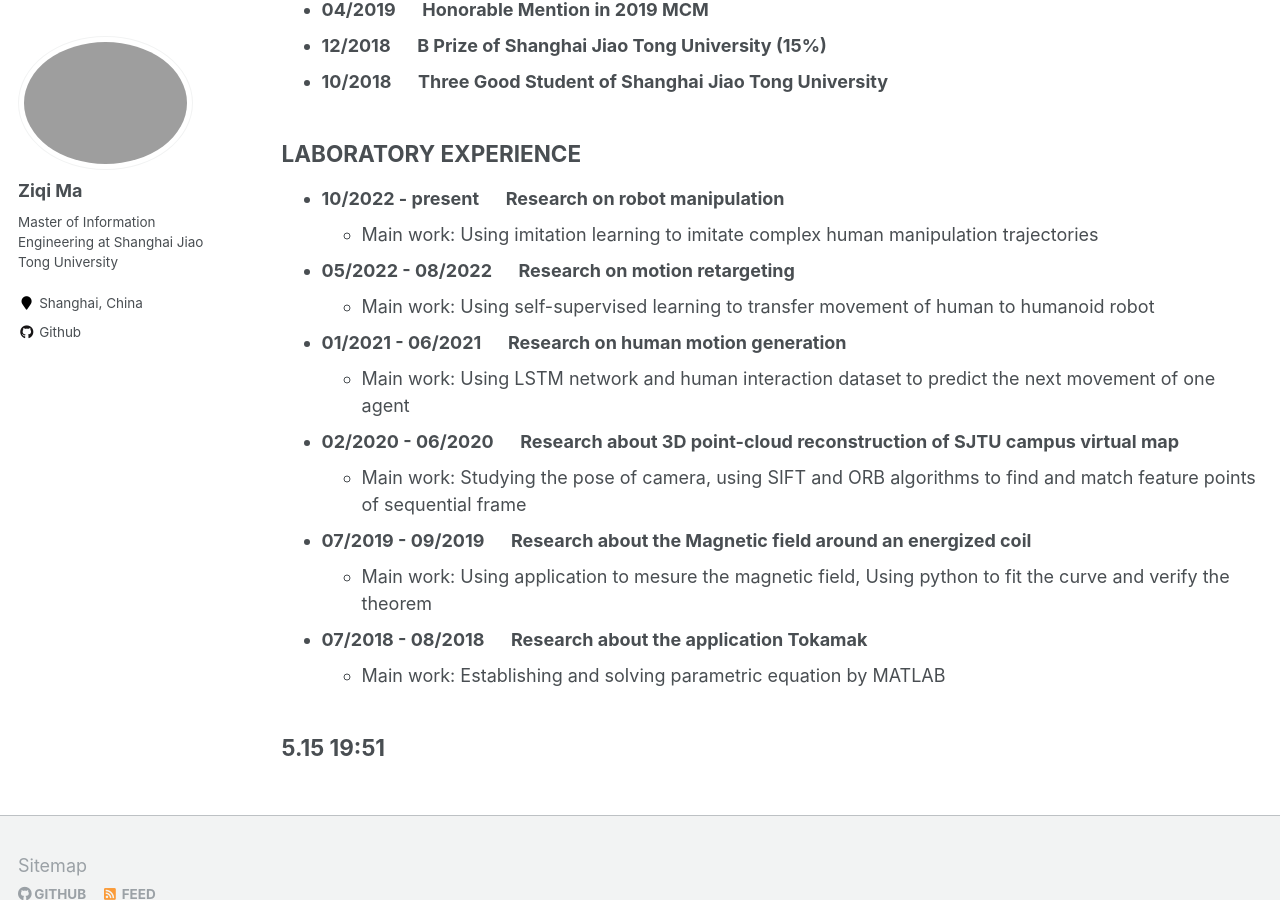
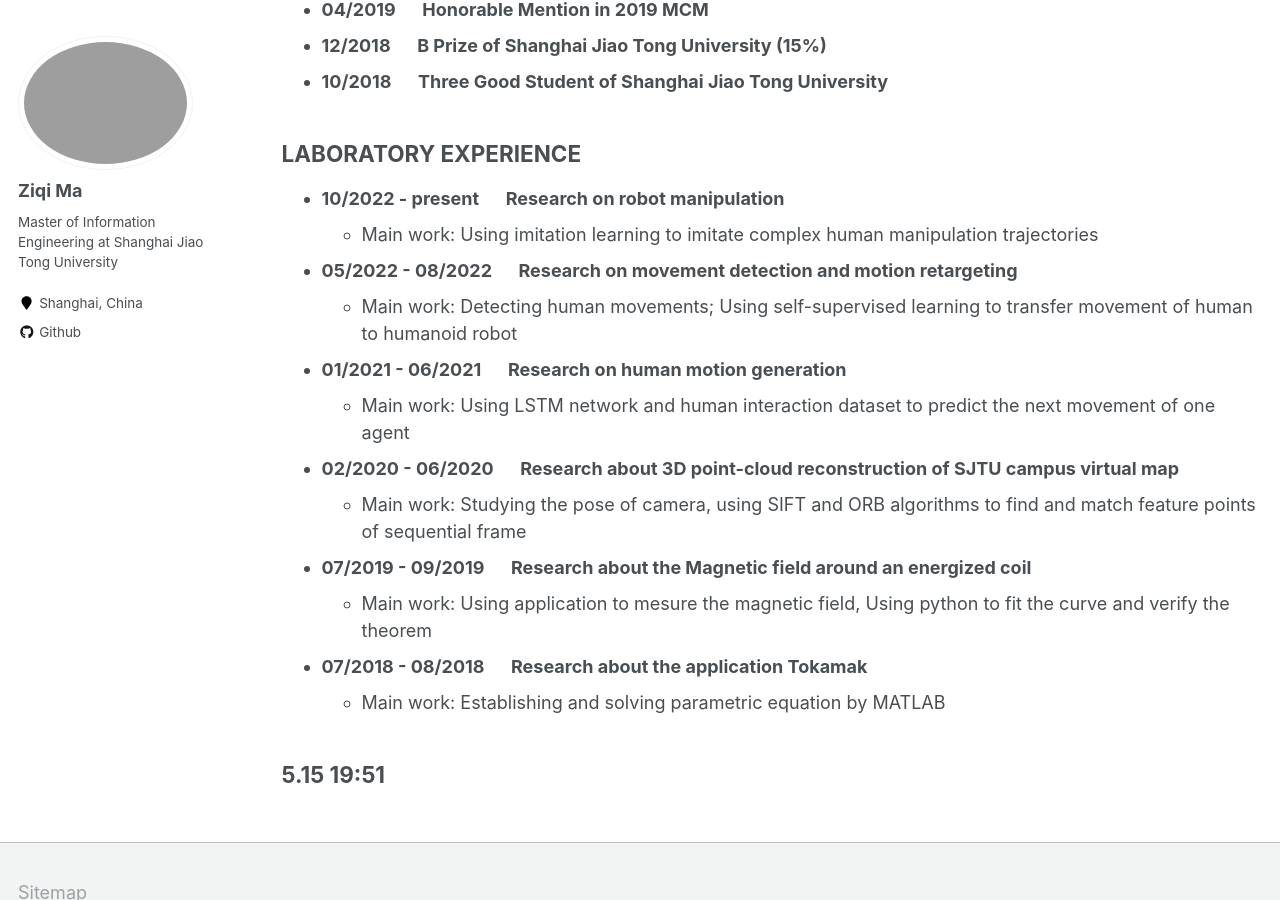
Before and after one commit to GuoyuloveSunshine/GuoyuloveSunshine.github.io, a Jekyll site: the page built from _pages/cv.md, in a window 1280 px wide and 900 px high, scrolled down 1737 px. Built offline with Jekyll 4.4.1, drawn with Linux system fonts in a browser that asks for light colours; some of the changed text lies outside the part shown.

Commit message:
change lab

```diff
--- a/_data/navigation.yml
+++ b/_data/navigation.yml
@@ -3,5 +3,5 @@ main:
   - title: "CV"
     url: /cv/
 
-  - title: "experiences"
+  - title: "Experiences"
     url: /publications/
--- a/_pages/cv.md
+++ b/_pages/cv.md
@@ -66,8 +66,8 @@ redirect_from:
 ## LABORATORY EXPERIENCE
 * **10/2022 - present &ensp;&ensp; Research on robot manipulation**
   * Main work: Using imitation learning to imitate complex human manipulation trajectories
-* **05/2022 - 08/2022 &ensp;&ensp; Research on motion retargeting**
-  * Main work: Using self-supervised learning to transfer movement of human to humanoid robot
+* **05/2022 - 08/2022 &ensp;&ensp; Research on movement detection and motion retargeting**
+  * Main work: Detecting human movements; Using self-supervised learning to transfer movement of human to humanoid robot
 * **01/2021 - 06/2021 &ensp;&ensp; Research on human motion generation**
   * Main work: Using LSTM network and human interaction dataset to predict the next movement of one agent
 * **02/2020 - 06/2020 &ensp;&ensp; Research about 3D point-cloud reconstruction of SJTU campus virtual map**
```
